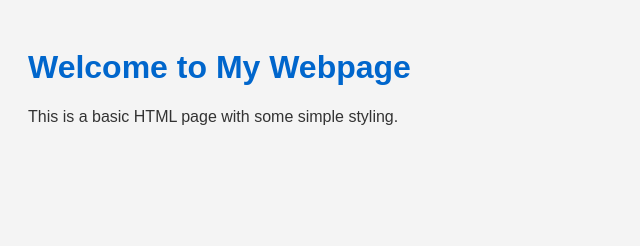
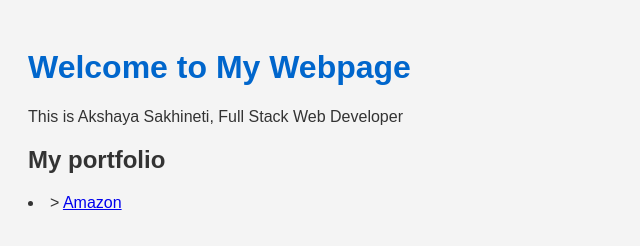
Before and after one commit to easyints05/easyints05.github.io, a plain HTML site: page index.html in a window 1280 px wide. Shown: the whole page, without its empty margins (0-640 px from the left). Drawn offline with Linux system fonts and the light colour scheme.

Commit message:
hello there

```diff
--- a/index.html
+++ b/index.html
@@ -3,7 +3,7 @@
 <head>
   <meta charset="UTF-8">
   <meta name="viewport" content="width=device-width, initial-scale=1">
-  <title>My First Webpage</title>
+  <title>My webpage</title>
   <style>
     body {
       font-family: Arial, sans-serif;
@@ -21,7 +21,11 @@
 </head>
 <body>
   <h1>Welcome to My Webpage</h1>
-  <p>This is a basic HTML page with some simple styling.</p>
+  <p>This is Akshaya Sakhineti, Full Stack Web Developer</p>
 
+  <h2>My portfolio</h2>
+  <li>>
+  <a href="amazon.com" target="_blank">Amazon</a><br>
+  </li>
 </body>
 </html>
```
Also changed, not shown: a1/a1.html (added), a2/a2.html (added), p1/p1.html (added), p2/p2.html (added), portfolio/pf.html (added), 1 other file.
